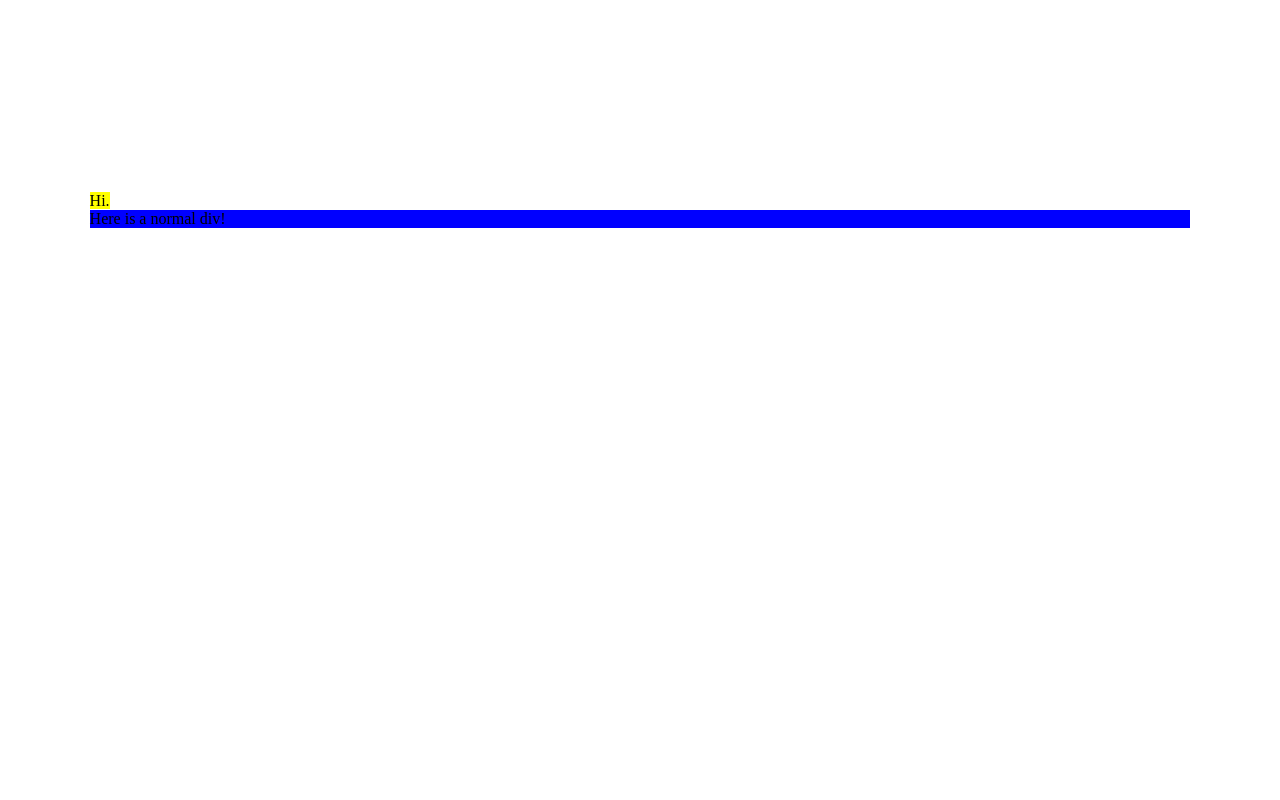
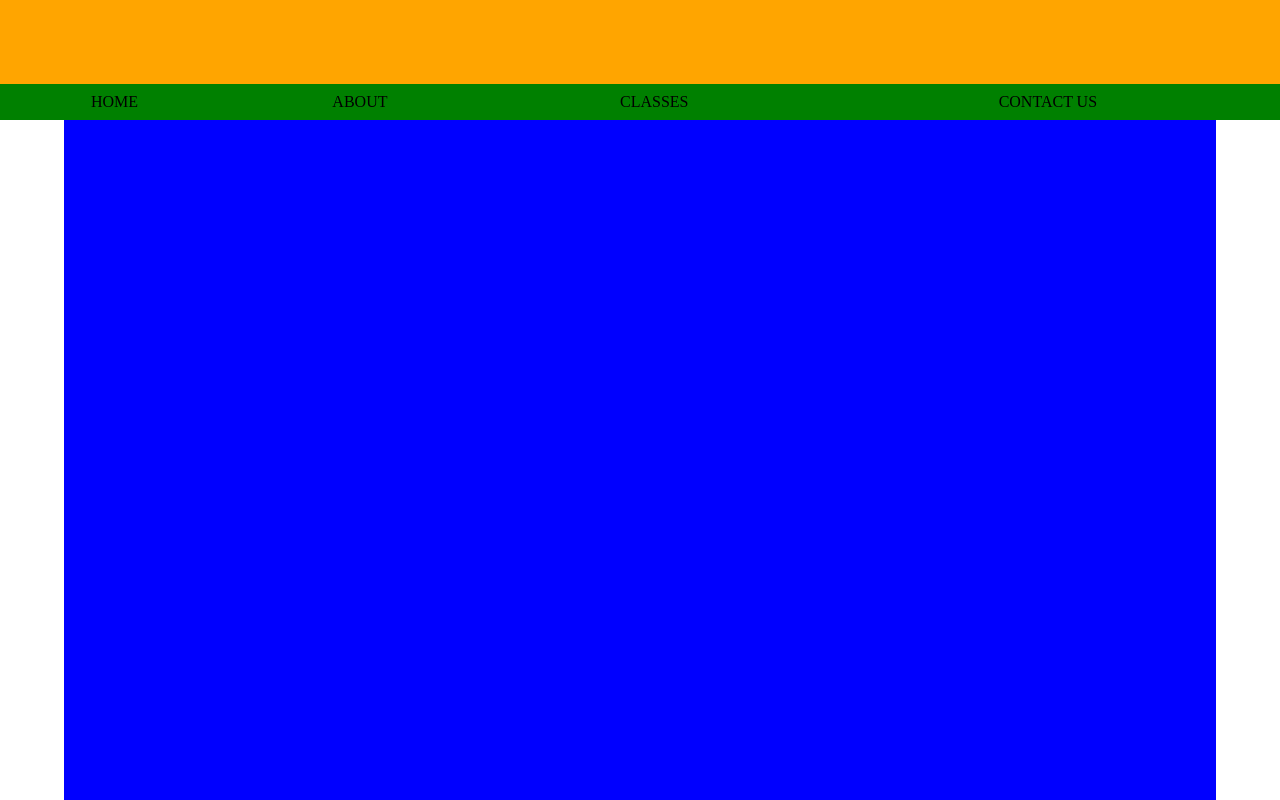
Before and after one commit to jacob-salyers/nomadbad, a plain HTML site: page index.html in a window 1280 px wide. Shown: the top 800 px of the page. Drawn offline with Linux system fonts and the light colour scheme.

Commit message:
Broke out the CSS into a separate file. Started working on
the basic layout.

```diff
--- a/index.html
+++ b/index.html
@@ -2,49 +2,35 @@
 <html lang="en">
   <head>
     <meta charset="utf-8">
-    <title>The Beginning</title>
-    <style type="text/css">
-
-      /*
-         I used these for a previous project, not sure if I'll continue
-         though.
-       */
-      body {
-        margin-top:   15%;
-        margin-left:  7%;
-        margin-right: 7%;
-      }
-
-      div {
-        background-color: blue ;
-      }
-
-      jacobs-div {
-        background-color: red ;
-      }
-      .purple {
-        background-color: purple ;
-      }
-      #no-green{
-        background-color: green;
-      }
-
-    </style>
-    <script type="text/javascript">
-      class JacobsDiv extends HTMLDivElement {
-        constructor() {
-          super();
-        }
-      }
-      window.customElements.define('jacobs-div', JacobsDiv, { extends: 'div' });
-    </script>
+    <title>Nomad JiuJitsu</title>
+    <link rel="stylesheet" href="styles.css">
   </head>
   <body>
-    <jacobs-div style="background-color:yellow"id="no-green" class="purple">
-    Hi.
-    </jacobs-div>
-    <div>
-      Here is a normal div!
+    <div id="header">
+      <div id="h-padding">
+      </div>
+      <table id="h-menu">
+        <tr>
+          <td class="h-menu-row">
+            <a href="./index.html" class="h-link">HOME</A>
+          </td>
+          <td class="h-menu-row">
+            <a href="./about.html" class="h-link">ABOUT</A>
+          </td>
+          <td class="h-menu-row">
+            <a href="./classes.html" class="h-link">CLASSES</A>
+          </td>
+          <td class="h-menu-row">
+            <a href="./contact_us.html" class="h-link">CONTACT US</a>
+          </td>
+        </tr>
+      </table>
+    </div>
+
+    <div id="body">
+    </div>
+
+    <div id="footer">
     </div>
   </body>
 </html>
--- /dev/null
+++ b/styles.css
@@ -0,0 +1,43 @@
+
+body {
+	margin: 0px 0px 0px 0px;
+}
+
+a {
+	text-decoration:none;
+	color:inherit;
+}
+
+#body {
+	margin-left:  5%;
+	margin-right: 5%;
+	height: 1000px; /* TODO (jacob) This should change */
+	background-color: blue;
+}
+
+#header {
+	height: 120px;
+	background-color:red;
+	--pad: 70%;
+}
+
+#h-padding {
+	height: var(--pad);
+	background-color: orange;
+}
+
+#h-menu {
+	height: calc(100% - var(--pad));
+	width: 100%;
+	background-color: green;
+}
+
+.h-menu-row {
+	text-align: center;
+	vertical-align: middle;
+}
+
+#footer {
+	height: 100px;
+	background-color: purple;
+}
```
